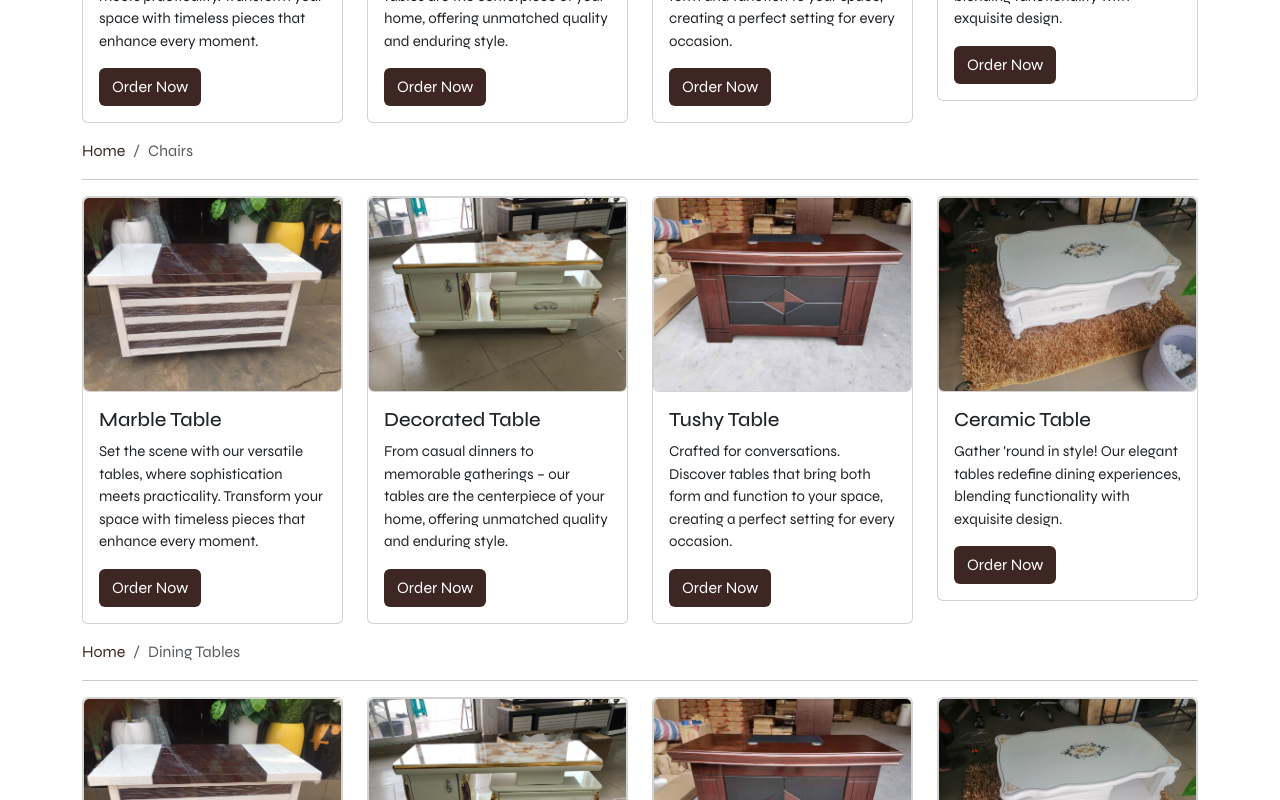
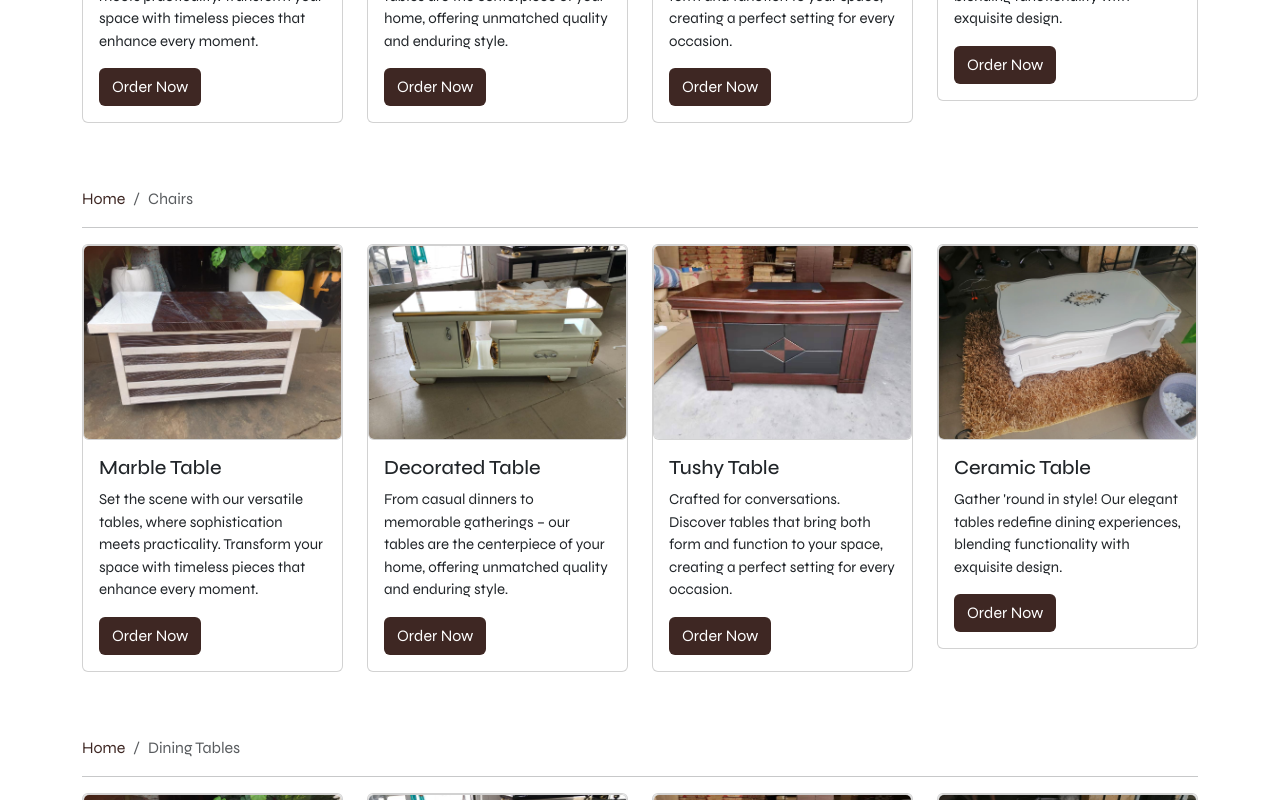
Before and after one commit to tech03-maker/FurnitureProject, a React (Vite) app: page / in a window 1280 px wide. Shown: the part 1100-1900 px from the top of the page. Built offline with nearby package versions, Linux system fonts and the light colour scheme.

Commit message:
body bg added and added changes to te cards

```diff
--- a/src/components/SubHero/SubHero.tsx
+++ b/src/components/SubHero/SubHero.tsx
@@ -84,7 +84,7 @@ export const SubHero = () => {
           </div>
         </div>
       </div>
-      <nav>
+      <nav className="mt-5">
         <ol className="breadcrumb">
           <li className="breadcrumb-item">
             <a href="#">Home</a>
@@ -161,7 +161,7 @@ export const SubHero = () => {
           </div>
         </div>
       </div>
-      <nav>
+      <nav className="mt-5">
         <ol className="breadcrumb">
           <li className="breadcrumb-item">
             <a href="#">Home</a>
--- a/src/index.css
+++ b/src/index.css
@@ -3,3 +3,7 @@
   font-family: "Poppins", sans-serif;
   font-family: "Syne", sans-serif;
 }
+
+body{
+  background-color: antiquewhite;
+}
```
